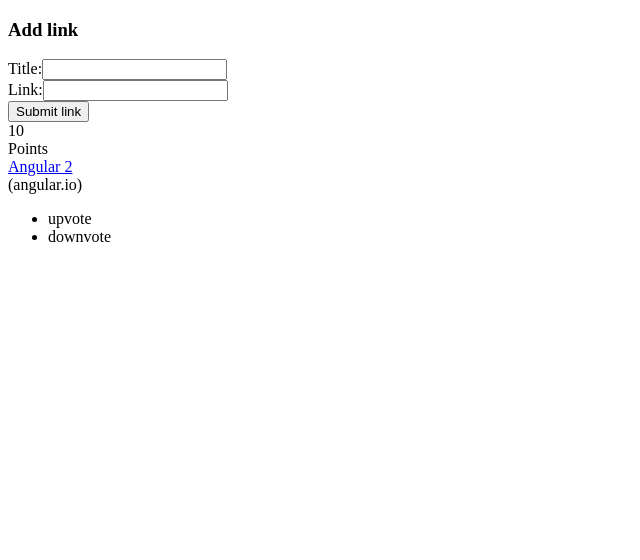
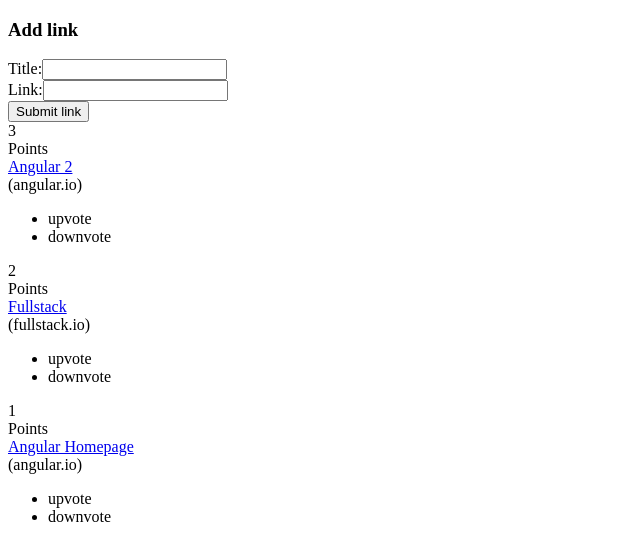
Before and after one commit to bonett/simple-reddit-clone, an Angular app: page / in a window 1280 px wide. Shown: the top 560 px of the page, without its empty margins (0-640 px from the left). Built offline with nearby package versions, Linux system fonts and the light colour scheme.

Commit message:
pass articles to article component

```diff
--- a/src/app/app.component.html
+++ b/src/app/app.component.html
@@ -14,5 +14,5 @@
 </form>
 
 <div>
-  <app-article></app-article>
+  <app-article *ngFor="let article of articles" [article]="article"></app-article>
 </div>
--- a/src/app/article/article.component.ts
+++ b/src/app/article/article.component.ts
@@ -9,18 +9,13 @@
 export class ArticleComponent implements OnInit {
 
   @HostBinding('attr.class') cssClass = 'row';
-  article: Article;
+  @Input()article: Article;
 
   votes: number;
   title: string;
   link: string;
 
-  constructor() {
-    this.article = new Article(
-      'Angular 2',
-      'http://angular.io',
-      10);
-  }
+  constructor() { }
 
   ngOnInit(): void { }
 
```
